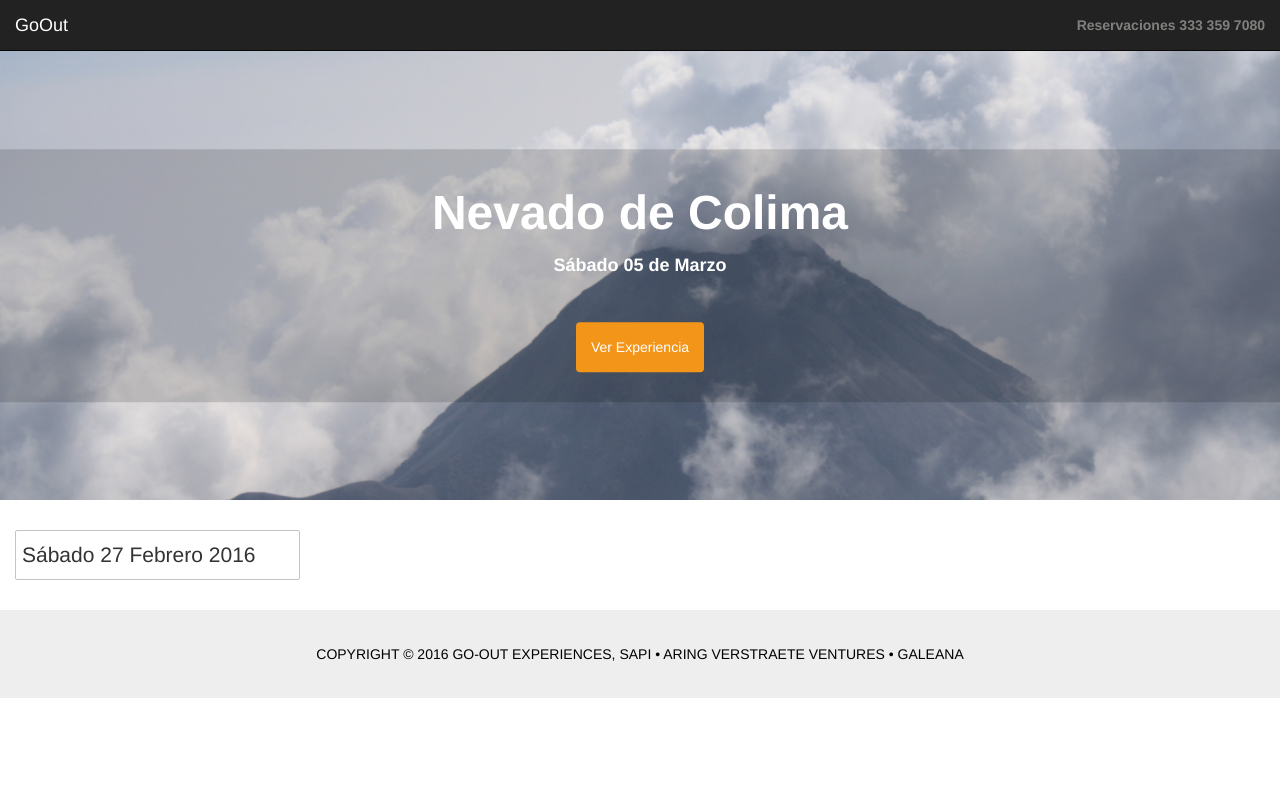
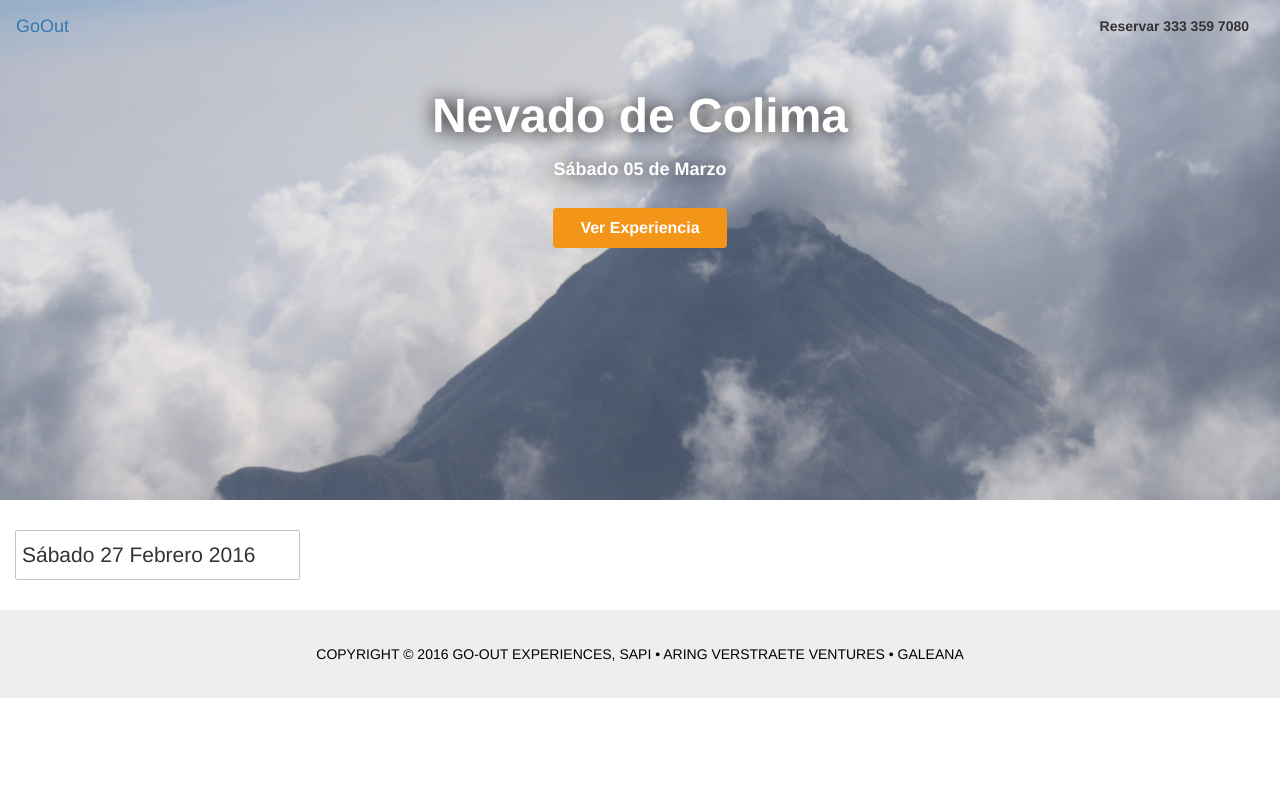
Before and after one commit to Go-Out/goout, a Django app: page / in a window 1280 px wide. Run offline with Django 3.2, Linux system fonts and the light colour scheme; data that the repository does not hold is empty; parts of the project's set-up code (start-up, migrations or seed data) failed here and were passed over; some libraries are stand-ins or nearby versions.

Commit message:
Improved index in combination with navbar

```diff
--- a/app/static/app/stylesheets/general.css
+++ b/app/static/app/stylesheets/general.css
@@ -2,7 +2,10 @@
 .navbar {
   border-radius: 0;
   margin: 0;
-  color: #81807e;
+  position: absolute;
+  top: 0;
+  width: 100%;
+  z-index: 2;
 }
 .nav>li>.navbar-element {
   position: relative;
@@ -23,9 +26,6 @@
 
 
 html, body { height: 100%; width: 100%; margin: 0; }
-body {
-  padding-top: 51px;
-}
 
 .footer {
   background: #eeeeee;
--- a/app/static/app/stylesheets/index.css
+++ b/app/static/app/stylesheets/index.css
@@ -12,41 +12,42 @@
   margin-bottom: 30px;
   background: url("../images/Alpinismo_(Day_Tour)/main.jpg") no-repeat center center;
   background-size: cover;
-  height: 449px;
+  height: 500px;
+  padding-top: 52px;
 }
 .banner-link {
   z-index: 1;
 }
+.banner-background {
+}
 .banner-content {
-  position: absolute;
-  top: 50%;
-  transform: translateY(-50%);
-
-  width: 100%;
   text-align: center;
   color: #fff;
   padding: 30px;
-  background-color: rgba(0, 0, 0, 0.15);
 }
 .header {
   margin-top: 0;
   font-size: 48px;
   margin-bottom: 6.25px;
   font-weight: 700;
+  text-shadow: 1px 1px 20px #000;
 }
 .sub-header {
   margin-top: 0;
   font-size: 18px;
-  padding-bottom: 25px;
+  margin-bottom: 25px;
   font-weight: bold;
+  text-shadow: 1px 1px 20px #000;
 }
 .call-to-action {
   background-color: #f39519;
   text-decoration: none;
   color: inherit;
-  padding: 15px;
   border-radius: 4px;
   border: none;
+  padding: 9px 27px;
+  font-size: 16px;
+  font-weight: bold;
 }
 
 #datepicker {
--- a/app/templates/app/header.html
+++ b/app/templates/app/header.html
@@ -1,4 +1,4 @@
-<nav class="navbar navbar-inverse navbar-fixed-top">
+<nav class="navbar">
   <div class="container-fluid">
     <!-- Brand and toggle get grouped for better mobile display -->
     <div class="navbar-header">
@@ -18,7 +18,7 @@
       </ul>
 
       <ul class="nav navbar-nav navbar-right">
-        <li><strong class="navbar-element">Reservaciones 333 359 7080</strong></li>
+        <li><strong class="navbar-element">Reservar 333 359 7080</strong></li>
       </ul>
     </div><!-- /.navbar-collapse -->
   </div><!-- /.container-fluid -->
--- a/app/templates/app/index.html
+++ b/app/templates/app/index.html
@@ -11,6 +11,7 @@
 
 <div class="top-banner">
   <a class="banner-link fill" href="{% url 'detail' 265 %}"></a>
+  <div class="banner-background fill"></div>
   <div class="banner-content">
     <p class="header">Nevado de Colima</p>
     <p class="sub-header">Sábado 05 de Marzo</p>
```
